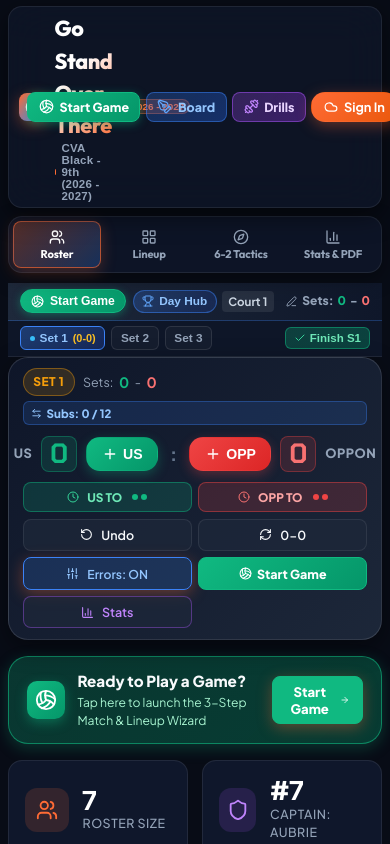
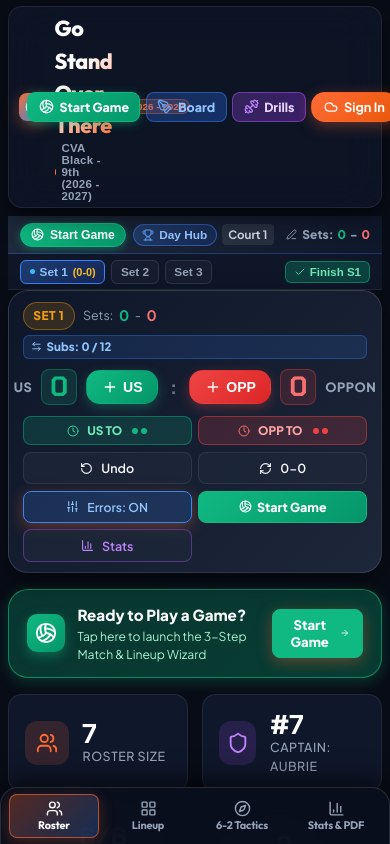
Before and after one commit to SeanStick/volleyball-roster-pwa-sandbox, a React (Vite) app: page / in a window 390 px wide. Shown: the top 844 px of the page. Built offline with nearby package versions, Linux system fonts and the light colour scheme; no server answers.

Commit message:
feat: move mobile navigation tabs to modern bottom app bar and declutter top mobile screen

```diff
--- a/src/components/ScoreboardBar.jsx
+++ b/src/components/ScoreboardBar.jsx
@@ -262,8 +262,8 @@ export default function ScoreboardBar({
           userSelect: 'none'
         }}
       >
-        {/* Left: 1-Tap Start Game & Day Hub Buttons */}
-        <div style={{ display: 'flex', alignItems: 'center', gap: '0.4rem', flexShrink: 0 }}>
+        {/* Left: 1-Tap Start Game & Day Hub Buttons (Desktop/Tablet) */}
+        <div className="hide-mobile" style={{ display: 'flex', alignItems: 'center', gap: '0.4rem', flexShrink: 0 }}>
           {onOpenMatchWizard && (
             <button
               type="button"
--- a/src/styles/index.css
+++ b/src/styles/index.css
@@ -837,7 +837,7 @@ body::before {
 
 @media (max-width: 640px) {
   .app-container {
-    padding: 0.35rem 0.5rem 5rem 0.5rem;
+    padding: 0.35rem 0.5rem calc(5.5rem + env(safe-area-inset-bottom, 0px)) 0.5rem;
   }
   .header-glass {
     top: 0.25rem;
@@ -895,26 +895,40 @@ body::before {
     align-items: stretch;
   }
   .tabs-bar {
-    top: 3.5rem;
-    margin-bottom: 0.65rem;
-    border-radius: var(--radius-md);
+    position: fixed;
+    bottom: 0;
+    left: 0;
+    right: 0;
+    top: auto;
+    margin: 0;
+    border-radius: 18px 18px 0 0;
+    border: 1px solid rgba(255, 255, 255, 0.12);
+    border-bottom: none;
+    background: rgba(10, 15, 29, 0.96);
+    backdrop-filter: blur(24px);
+    -webkit-backdrop-filter: blur(24px);
+    padding: 0.35rem 0.5rem calc(0.35rem + env(safe-area-inset-bottom, 0px)) 0.5rem;
+    z-index: 200;
+    box-shadow: 0 -8px 25px rgba(0, 0, 0, 0.6);
   }
   .tab-button {
-    padding: 0.4rem 0.15rem;
+    flex-direction: column;
+    gap: 0.15rem;
+    padding: 0.35rem 0.15rem;
     min-height: 44px;
   }
   .tab-button svg {
-    width: 16px;
-    height: 16px;
+    width: 17px;
+    height: 17px;
   }
   .tab-button .tab-label-mobile {
-    font-size: 0.7rem;
+    font-size: 0.68rem;
     letter-spacing: -0.2px;
   }
 }
 
 @media (max-width: 360px) {
   .tab-button .tab-label-mobile {
-    font-size: 0.66rem;
+    font-size: 0.64rem;
   }
 }
```
